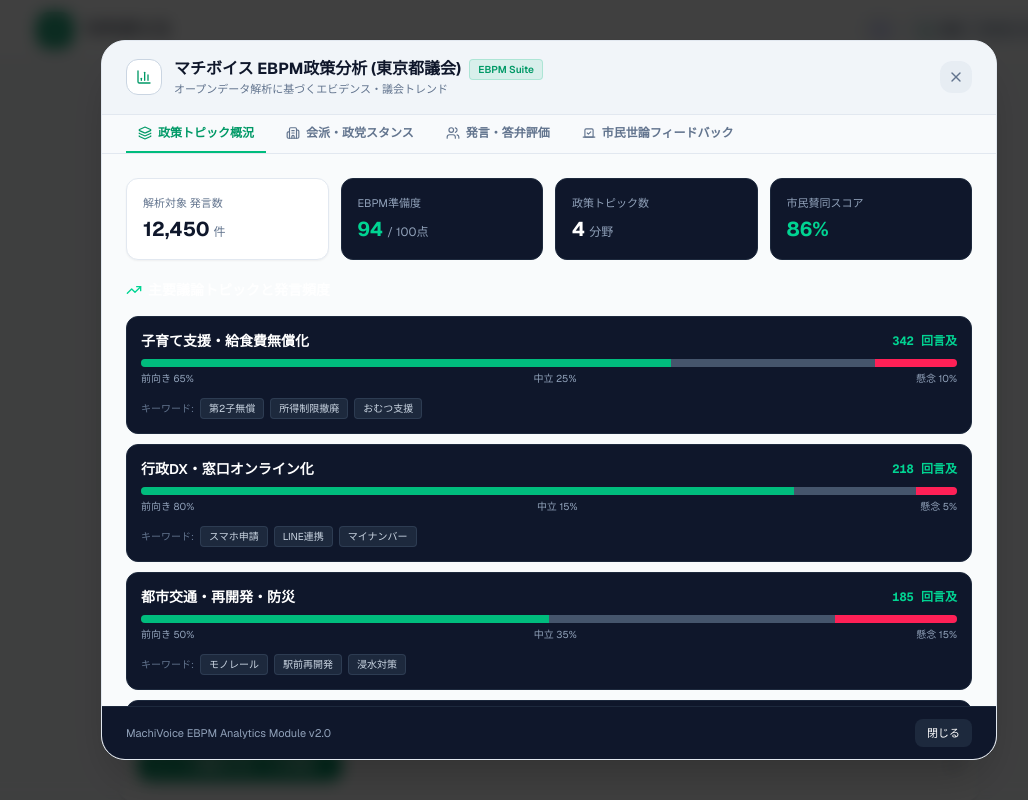
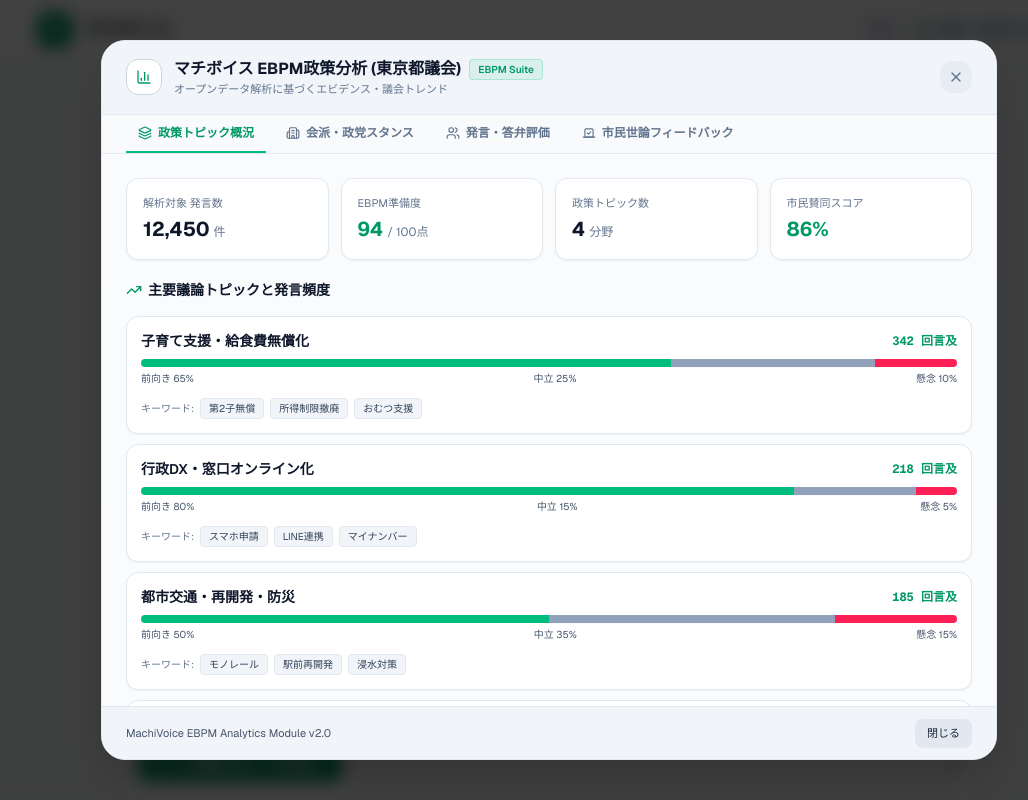
Before and after one commit to akira09181/GijiRaku-frontend, a Next.js app: page / in a window 1280 px wide. Both pictures are taken after a click on the button "議員・行政向け分析". Shown: the top 800 px of the page, without its empty margins (91-1119 px from the left). Built offline with nearby package versions, Linux system fonts and the light colour scheme.

Commit message:
fix(ui): AnalyticsDashboardModal内の全サマリーカード、トピックトレンドカード、会派分析、発言者評価、市民FB、優先提言カードのライトモード表示を完全修正

```diff
--- a/app/components/AnalyticsDashboardModal.tsx
+++ b/app/components/AnalyticsDashboardModal.tsx
@@ -260,25 +260,25 @@
                   </div>
                 </div>
 
-                <div className="bg-slate-900 border border-slate-800 rounded-xl p-3 sm:p-4">
-                  <span className="text-[11px] text-slate-400 block mb-1">EBPM準備度</span>
-                  <div className="text-base sm:text-xl font-bold text-emerald-400">
+                <div className="dark:bg-slate-900 dark:border-slate-800 bg-white border-slate-200 border rounded-xl p-3 sm:p-4 shadow-xs">
+                  <span className="text-[11px] dark:text-slate-400 text-slate-500 block mb-1">EBPM準備度</span>
+                  <div className="text-base sm:text-xl font-bold text-emerald-600 dark:text-emerald-400">
                     {analytics.ebpmDataReadinessScore}
-                    <span className="text-xs font-normal text-slate-400 ml-1">/ 100点</span>
+                    <span className="text-xs font-normal dark:text-slate-400 text-slate-500 ml-1">/ 100点</span>
                   </div>
                 </div>
 
-                <div className="bg-slate-900 border border-slate-800 rounded-xl p-3 sm:p-4">
-                  <span className="text-[11px] text-slate-400 block mb-1">政策トピック数</span>
-                  <div className="text-base sm:text-xl font-bold text-white">
+                <div className="dark:bg-slate-900 dark:border-slate-800 bg-white border-slate-200 border rounded-xl p-3 sm:p-4 shadow-xs">
+                  <span className="text-[11px] dark:text-slate-400 text-slate-500 block mb-1">政策トピック数</span>
+                  <div className="text-base sm:text-xl font-bold dark:text-white text-slate-900">
                     {analytics.topicTrends.length}
-                    <span className="text-xs font-normal text-slate-400 ml-1">分野</span>
+                    <span className="text-xs font-normal dark:text-slate-400 text-slate-500 ml-1">分野</span>
                   </div>
                 </div>
 
-                <div className="bg-slate-900 border border-slate-800 rounded-xl p-3 sm:p-4">
-                  <span className="text-[11px] text-slate-400 block mb-1">市民賛同スコア</span>
-                  <div className="text-base sm:text-xl font-bold text-emerald-400">
+                <div className="dark:bg-slate-900 dark:border-slate-800 bg-white border-slate-200 border rounded-xl p-3 sm:p-4 shadow-xs">
+                  <span className="text-[11px] dark:text-slate-400 text-slate-500 block mb-1">市民賛同スコア</span>
+                  <div className="text-base sm:text-xl font-bold text-emerald-600 dark:text-emerald-400">
                     {analytics.publicSentimentScore}%
                   </div>
                 </div>
@@ -288,8 +288,8 @@
               {activeTab === 'overview' && (
                 <div className="space-y-4">
                   <div className="flex items-center justify-between">
-                    <h4 className="text-xs sm:text-sm font-bold text-white flex items-center gap-1.5">
-                      <TrendingUp className="w-4 h-4 text-emerald-400" />
+                    <h4 className="text-xs sm:text-sm font-bold dark:text-white text-slate-900 flex items-center gap-1.5">
+                      <TrendingUp className="w-4 h-4 text-emerald-600 dark:text-emerald-400" />
                       <span>主要議論トピックと発言頻度</span>
                     </h4>
                   </div>
@@ -298,27 +298,27 @@
                     {analytics.topicTrends.map((topic, i) => (
                       <div
                         key={i}
-                        className="bg-slate-900 border border-slate-800 rounded-xl p-3.5 space-y-2"
+                        className="dark:bg-slate-900 dark:border-slate-800 bg-white border-slate-200 border rounded-xl p-3.5 space-y-2 shadow-xs"
                       >
                         <div className="flex items-center justify-between gap-2">
-                          <span className="font-semibold text-xs sm:text-sm text-white">
+                          <span className="font-semibold text-xs sm:text-sm dark:text-white text-slate-900">
                             {topic.topic}
                           </span>
-                          <span className="text-xs font-mono text-emerald-400 font-bold shrink-0">
+                          <span className="text-xs font-mono text-emerald-600 dark:text-emerald-400 font-bold shrink-0">
                             {topic.frequency} 回言及
                           </span>
                         </div>
 
                         {/* 感情・合意メーター */}
                         <div className="space-y-1">
-                          <div className="w-full h-2 bg-slate-800 rounded-full overflow-hidden flex">
+                          <div className="w-full h-2 dark:bg-slate-800 bg-slate-100 rounded-full overflow-hidden flex">
                             <div
                               className="bg-emerald-500 h-full"
                               style={{ width: `${topic.sentimentRatio.positive}%` }}
                               title={`前向き: ${topic.sentimentRatio.positive}%`}
                             />
                             <div
-                              className="bg-slate-600 h-full"
+                              className="bg-slate-400 dark:bg-slate-600 h-full"
                               style={{ width: `${topic.sentimentRatio.neutral}%` }}
                               title={`中立: ${topic.sentimentRatio.neutral}%`}
                             />
@@ -328,7 +328,7 @@
                               title={`懸念: ${topic.sentimentRatio.negative}%`}
                             />
                           </div>
-                          <div className="flex items-center justify-between text-[10px] text-slate-400">
+                          <div className="flex items-center justify-between text-[10px] dark:text-slate-400 text-slate-600">
                             <span>前向き {topic.sentimentRatio.positive}%</span>
                             <span>中立 {topic.sentimentRatio.neutral}%</span>
                             <span>懸念 {topic.sentimentRatio.negative}%</span>
@@ -337,11 +337,11 @@
 
                         {/* ホットキーワード */}
                         <div className="flex items-center gap-1.5 flex-wrap pt-1">
-                          <span className="text-[10px] text-slate-500">キーワード:</span>
+                          <span className="text-[10px] dark:text-slate-500 text-slate-500">キーワード:</span>
                           {topic.hotKeywords.map((kw, kwIdx) => (
                             <span
                               key={kwIdx}
-                              className="px-2 py-0.5 rounded bg-slate-800 border border-slate-700/80 text-slate-300 text-[10px]"
+                              className="px-2 py-0.5 rounded dark:bg-slate-800 dark:border-slate-700/80 dark:text-slate-300 bg-slate-100 border-slate-200 border text-slate-700 text-[10px]"
                             >
                               {kw}
                             </span>
@@ -356,8 +356,8 @@
               {/* タブ 2: 会派・政党スタンス */}
               {activeTab === 'party' && (
                 <div className="space-y-4">
-                  <h4 className="text-xs sm:text-sm font-bold text-white flex items-center gap-1.5">
-                    <Building2 className="w-4 h-4 text-emerald-400" />
+                  <h4 className="text-xs sm:text-sm font-bold dark:text-white text-slate-900 flex items-center gap-1.5">
+                    <Building2 className="w-4 h-4 text-emerald-600 dark:text-emerald-400" />
                     <span>各会派の重点政策と議会スタンス</span>
                   </h4>
 
@@ -365,23 +365,23 @@
                     {analytics.partyAnalytics.map((party, i) => (
                       <div
                         key={i}
-                        className="bg-slate-900 border border-slate-800 rounded-xl p-3.5 space-y-2.5"
+                        className="dark:bg-slate-900 dark:border-slate-800 bg-white border-slate-200 border rounded-xl p-3.5 space-y-2.5 shadow-xs"
                       >
-                        <div className="flex items-center justify-between border-b border-slate-800 pb-2">
+                        <div className="flex items-center justify-between border-b dark:border-slate-800 border-slate-100 pb-2">
                           <div>
-                            <span className="font-bold text-xs sm:text-sm text-white block">
+                            <span className="font-bold text-xs sm:text-sm dark:text-white text-slate-900 block">
                               {party.partyName}
                             </span>
-                            <span className="text-[10px] text-slate-400">
+                            <span className="text-[10px] dark:text-slate-400 text-slate-500">
                               所属議員: {party.membersCount}名
                             </span>
                           </div>
-                          <span className="px-2 py-0.5 rounded bg-emerald-500/10 text-emerald-400 border border-emerald-500/20 text-[10px] font-medium">
+                          <span className="px-2 py-0.5 rounded dark:bg-emerald-500/10 dark:text-emerald-400 dark:border-emerald-500/20 bg-emerald-50 text-emerald-800 border-emerald-300 border text-[10px] font-medium">
                             {party.topCategory}
                           </span>
                         </div>
 
-                        <p className="text-xs text-slate-300 leading-relaxed">
+                        <p className="text-xs dark:text-slate-300 text-slate-800 leading-relaxed">
                           {party.aiStanceSummary}
                         </p>
                       </div>
@@ -393,8 +393,8 @@
               {/* タブ 3: 発言・答弁評価 */}
               {activeTab === 'member' && (
                 <div className="space-y-4">
-                  <h4 className="text-xs sm:text-sm font-bold text-white flex items-center gap-1.5">
-                    <Users className="w-4 h-4 text-emerald-400" />
+                  <h4 className="text-xs sm:text-sm font-bold dark:text-white text-slate-900 flex items-center gap-1.5">
+                    <Users className="w-4 h-4 text-emerald-600 dark:text-emerald-400" />
                     <span>主要発言者の活動スコア</span>
                   </h4>
 
@@ -402,24 +402,24 @@
                     {analytics.memberScorecards.map((member) => (
                       <div
                         key={member.id}
-                        className="bg-slate-900 border border-slate-800 rounded-xl p-3.5 space-y-2.5"
+                        className="dark:bg-slate-900 dark:border-slate-800 bg-white border-slate-200 border rounded-xl p-3.5 space-y-2.5 shadow-xs"
                       >
                         <div className="flex items-center justify-between">
                           <div>
-                            <span className="font-bold text-xs sm:text-sm text-white block">
+                            <span className="font-bold text-xs sm:text-sm dark:text-white text-slate-900 block">
                               {member.name}
                             </span>
-                            <span className="text-[10px] text-slate-400">
+                            <span className="text-[10px] dark:text-slate-400 text-slate-500">
                               {member.title} • {member.party}
                             </span>
                           </div>
-                          <div className="flex items-center gap-1 px-2 py-1 rounded-lg bg-slate-800 border border-slate-700 text-emerald-400 text-xs font-bold font-mono">
+                          <div className="flex items-center gap-1 px-2 py-1 rounded-lg dark:bg-slate-800 dark:border-slate-700 dark:text-emerald-400 bg-emerald-50 border-emerald-200 border text-emerald-800 text-xs font-bold font-mono">
                             <Activity className="w-3 h-3" />
                             <span>{member.activityScore}点</span>
                           </div>
                         </div>
 
-                        <p className="text-xs text-slate-300 leading-relaxed bg-slate-950 p-2.5 rounded-lg border border-slate-800">
+                        <p className="text-xs dark:text-slate-300 text-slate-800 leading-relaxed dark:bg-slate-950 bg-slate-50 p-2.5 rounded-lg border dark:border-slate-800 border-slate-200">
                           {member.aiEval}
                         </p>
                       </div>
@@ -432,50 +432,50 @@
               {activeTab === 'public' && (
                 <div className="space-y-4">
                   <div className="flex items-center justify-between">
-                    <h4 className="text-xs sm:text-sm font-bold text-white flex items-center gap-1.5">
-                      <Vote className="w-4 h-4 text-emerald-400" />
+                    <h4 className="text-xs sm:text-sm font-bold dark:text-white text-slate-900 flex items-center gap-1.5">
+                      <Vote className="w-4 h-4 text-emerald-600 dark:text-emerald-400" />
                       <span>リアルタイム市民フィードバック & EBPM政策提言</span>
                     </h4>
-                    <span className="px-2 py-0.5 rounded text-[10px] bg-emerald-500/10 text-emerald-400 border border-emerald-500/20 font-mono font-medium">
+                    <span className="px-2 py-0.5 rounded text-[10px] dark:bg-emerald-500/10 dark:text-emerald-400 dark:border-emerald-500/20 bg-emerald-50 text-emerald-800 border-emerald-300 border font-mono font-medium">
                       Live EBPM Sync Active
                     </span>
                   </div>
 
                   {/* 実証目標KPIカード */}
-                  <div className="bg-gradient-to-r from-emerald-950/40 to-slate-900 border border-emerald-500/30 rounded-xl p-4 space-y-2">
+                  <div className="dark:bg-gradient-to-r dark:from-emerald-950/40 dark:to-slate-900 dark:border-emerald-500/30 bg-emerald-50/90 border-emerald-200 border rounded-xl p-4 space-y-2">
                     <div className="flex items-center justify-between">
-                      <span className="text-xs font-bold text-emerald-400 flex items-center gap-1">
+                      <span className="text-xs font-bold text-emerald-700 dark:text-emerald-400 flex items-center gap-1">
                         <Award className="w-3.5 h-3.5" />
                         ソーシャルインパクト目標KPI (PoC検証設定)
                       </span>
-                      <span className="text-xs text-slate-300 font-bold font-mono">
+                      <span className="text-xs dark:text-slate-300 text-slate-800 font-bold font-mono">
                         目標: 情報到達時間 30分 ➔ 3分 (90%短縮)
                       </span>
                     </div>
-                    <p className="text-[11.5px] text-slate-300 leading-relaxed">
+                    <p className="text-[11.5px] dark:text-slate-300 text-slate-700 leading-relaxed">
                       PoCでは、都民が必要な政策情報に到達する時間を30分から3分へ短縮することを目標に検証。LINE風超翻訳とオープンデータ連動で認知・理解・反応の循環を検証します。
                     </p>
                   </div>
 
                   {/* 市民フィードバックの実数集計 */}
-                  <div className="bg-slate-900 border border-slate-800 rounded-xl p-4 space-y-3">
+                  <div className="dark:bg-slate-900 dark:border-slate-800 bg-white border-slate-200 border rounded-xl p-4 space-y-3 shadow-xs">
                     <div className="flex items-center justify-between text-xs">
-                      <span className="text-white font-medium">病児保育・給食無償化に関する市民リアクション</span>
-                      <span className="text-emerald-400 font-bold font-mono">
+                      <span className="dark:text-white text-slate-900 font-medium">病児保育・給食無償化に関する市民リアクション</span>
+                      <span className="text-emerald-600 dark:text-emerald-400 font-bold font-mono">
                         リアルタイム集計中
                       </span>
                     </div>
 
-                    <div className="flex items-center justify-between p-3 bg-slate-950 rounded-xl border border-slate-800">
+                    <div className="flex items-center justify-between p-3 dark:bg-slate-950 dark:border-slate-800 bg-slate-50 border-slate-200 border rounded-xl">
                       <div>
-                        <span className="text-xs font-bold text-white block">病児保育のLINE即時予約・受け入れ枠拡大</span>
-                        <span className="text-[10.5px] text-slate-400">市民画面でのワンタップ「困っている / 賛成」の集計件数</span>
+                        <span className="text-xs font-bold dark:text-white text-slate-900 block">病児保育のLINE即時予約・受け入れ枠拡大</span>
+                        <span className="text-[10.5px] dark:text-slate-400 text-slate-500">市民画面でのワンタップ「困っている / 賛成」の集計件数</span>
                       </div>
                       <div className="text-right">
-                        <span className={`text-xl font-extrabold text-emerald-400 font-mono transition-all ${isCountUpdated ? 'text-emerald-300 scale-110' : ''}`}>
+                        <span className={`text-xl font-extrabold text-emerald-600 dark:text-emerald-400 font-mono transition-all ${isCountUpdated ? 'text-emerald-500 scale-110' : ''}`}>
                           {reactionCount}件
                         </span>
-                        <span className="text-[10px] text-emerald-300 block font-medium">
+                        <span className="text-[10px] text-emerald-700 dark:text-emerald-300 block font-medium">
                           {isCountUpdated ? '✨ +1 リアルタイム反映済' : '市民反応データを即時連携'}
                         </span>
                       </div>
@@ -483,8 +483,8 @@
                   </div>
 
                   {/* 年代別ニーズグラフ */}
-                  <div className="bg-slate-900 border border-slate-800 rounded-xl p-4 space-y-3">
-                    <h5 className="text-xs font-bold text-slate-200">年代別民意・最重点テーマ</h5>
+                  <div className="dark:bg-slate-900 dark:border-slate-800 bg-white border-slate-200 border rounded-xl p-4 space-y-3 shadow-xs">
+                    <h5 className="text-xs font-bold dark:text-slate-200 text-slate-900">年代別民意・最重点テーマ</h5>
                     <div className="space-y-2">
                       {[
                         { group: '10代・20代 (若者層)', ratio: 91, issue: '病児保育即時LINE予約・おむつデジタルクーポン' },
@@ -494,13 +494,13 @@
                       ].map((item, idx) => (
                         <div key={idx} className="space-y-1 text-xs">
                           <div className="flex items-center justify-between text-[11px]">
-                            <span className="text-slate-300 font-semibold">{item.group}</span>
-                            <span className="text-emerald-400 font-mono font-bold">賛同率 {item.ratio}%</span>
+                            <span className="dark:text-slate-300 text-slate-800 font-semibold">{item.group}</span>
+                            <span className="text-emerald-600 dark:text-emerald-400 font-mono font-bold">賛同率 {item.ratio}%</span>
                           </div>
-                          <div className="w-full h-2 bg-slate-800 rounded-full overflow-hidden">
+                          <div className="w-full h-2 dark:bg-slate-800 bg-slate-100 rounded-full overflow-hidden">
                             <div className="bg-emerald-500 h-full" style={{ width: `${item.ratio}%` }} />
                           </div>
-                          <p className="text-[10.5px] text-slate-400">最重要ニーズ: {item.issue}</p>
+                          <p className="text-[10.5px] dark:text-slate-400 text-slate-500">最重要ニーズ: {item.issue}</p>
                         </div>
                       ))}
                     </div>
@@ -508,21 +508,21 @@
 
                   {/* 議員向け EBPM AI 自発提言カード */}
                   <div className="space-y-2">
-                    <h5 className="text-xs font-bold text-slate-200 flex items-center gap-1">
-                      <CheckCircle2 className="w-3.5 h-3.5 text-emerald-400" />
+                    <h5 className="text-xs font-bold dark:text-slate-200 text-slate-900 flex items-center gap-1">
+                      <CheckCircle2 className="w-3.5 h-3.5 text-emerald-600 dark:text-emerald-400" />
                       <span>議員向け 次回定例会 優先EBPMAI提案</span>
                     </h5>
 
-                    <div className="bg-slate-900 border border-emerald-500/30 rounded-xl p-3.5 space-y-2">
+                    <div className="dark:bg-slate-900 dark:border-emerald-500/30 bg-emerald-50/90 border-emerald-300 border rounded-xl p-3.5 space-y-2">
                       <div className="flex items-center gap-2">
-                        <span className="px-2 py-0.5 rounded bg-emerald-500/20 text-emerald-300 text-[10px] font-bold">
+                        <span className="px-2 py-0.5 rounded bg-emerald-600 text-white text-[10px] font-bold shadow-2xs">
                           優先度 1位
                         </span>
-                        <span className="font-bold text-xs text-white">
+                        <span className="font-bold text-xs dark:text-white text-slate-900">
                           若者・子育て世代の91%が即時要望: 『病児保育のLINE即時予約・枠拡大』
                         </span>
                       </div>
-                      <p className="text-xs text-slate-300 leading-relaxed">
+                      <p className="text-xs dark:text-slate-300 text-slate-800 leading-relaxed">
                         市民からのワンタップFBが急増中。主動的に定例会にて広域予約システム共通化の予算枠拡大提言を推奨します。
                       </p>
                     </div>
@@ -534,11 +534,11 @@
         </div>
 
         {/* モーダルフッター */}
-        <div className="bg-slate-900 border-t border-slate-800 px-4 py-3 sm:px-6 sm:py-3 flex items-center justify-between text-[11px] text-slate-400 shrink-0">
+        <div className="dark:bg-slate-900 dark:border-slate-800 bg-slate-100 border-slate-200 border-t px-4 py-3 sm:px-6 sm:py-3 flex items-center justify-between text-[11px] dark:text-slate-400 text-slate-600 shrink-0">
           <span>MachiVoice EBPM Analytics Module v2.0</span>
           <button
             onClick={onClose}
-            className="px-3 py-1.5 rounded-lg bg-slate-800 hover:bg-slate-700 text-white font-medium transition-colors"
+            className="px-3 py-1.5 rounded-lg dark:bg-slate-800 dark:hover:bg-slate-700 dark:text-white bg-slate-200 hover:bg-slate-300 text-slate-800 font-medium transition-colors shadow-2xs"
           >
             閉じる
           </button>
```
